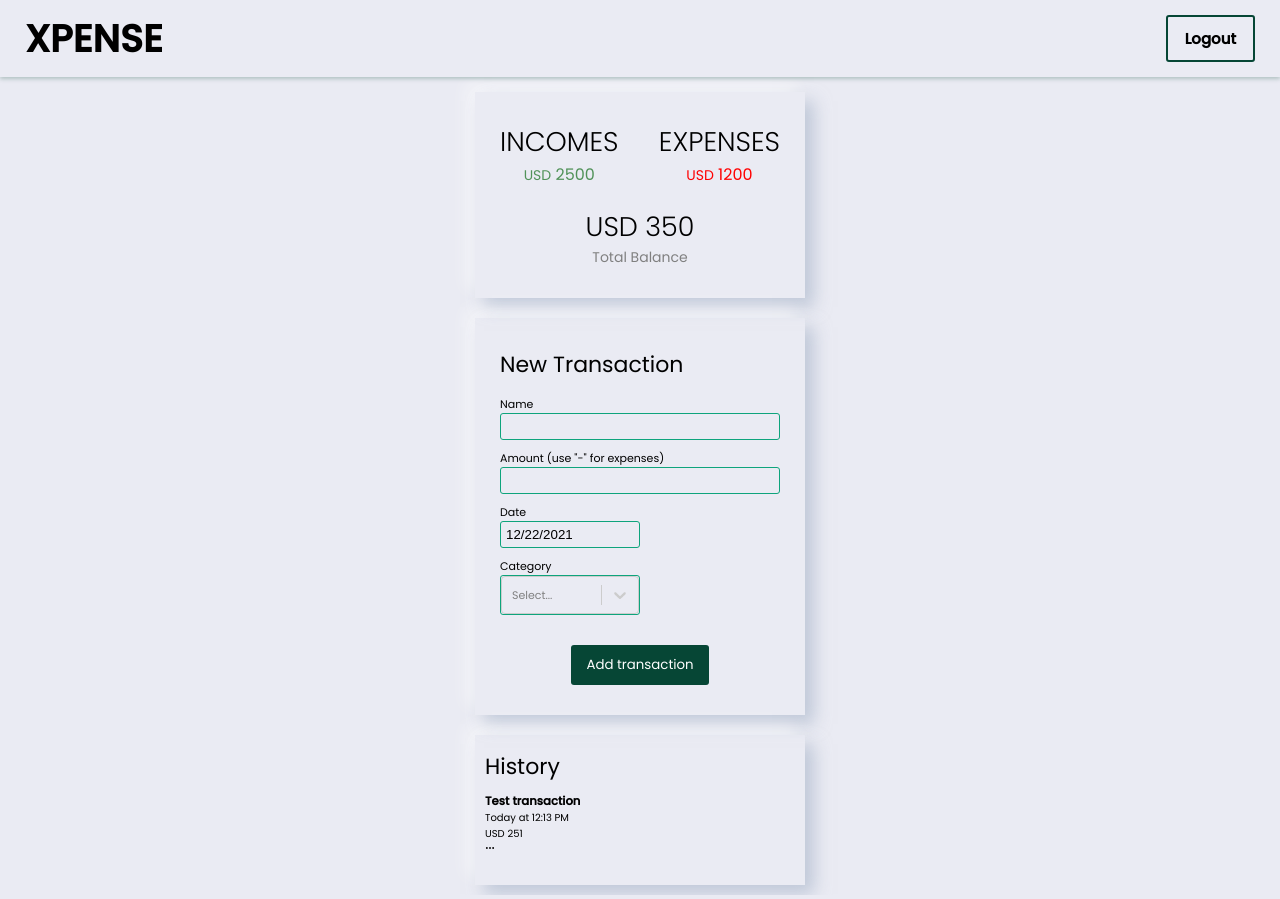
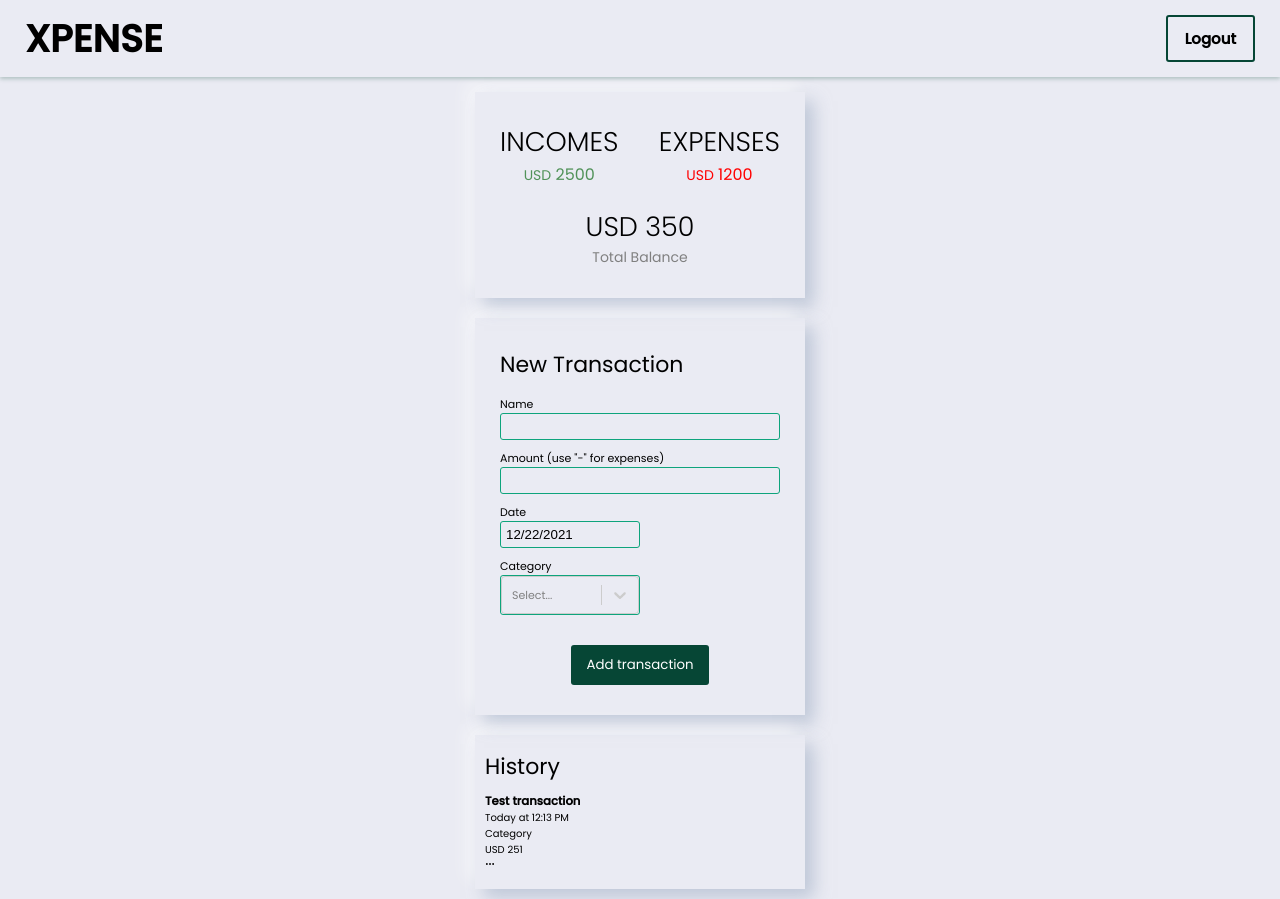
Before and after one commit to Gabito-git/Xpense, a React (Create React App) app in the folder frontend/: page / in a window 1280 px wide. Built offline with nearby package versions, Linux system fonts and the light colour scheme.

Commit message:
refactor(front) add class prop
add class prop to Transaction component

```diff
--- a/frontend/src/components/homescreen/Transaction.js
+++ b/frontend/src/components/homescreen/Transaction.js
@@ -1,6 +1,6 @@
 import { BsThreeDots } from "react-icons/bs";
 
-const Transaction = () => {
+const Transaction = ({className}) => {
     return (
         <div className="transaction">
             <div className="transaction__left">
@@ -8,8 +8,9 @@ const Transaction = () => {
                 <p className="transaction__date">Today at 12:13 PM</p>
             </div>
             <div className="transaction__right">
-                <p className="transaction__value">USD <span>251</span></p>
-                <BsThreeDots />
+                <p>Category</p>
+                <p className={`transaction__value ${className}`}>USD <span>251</span></p>
+                <BsThreeDots className="transaction__icon" />
             </div>
         </div>
     )
```
